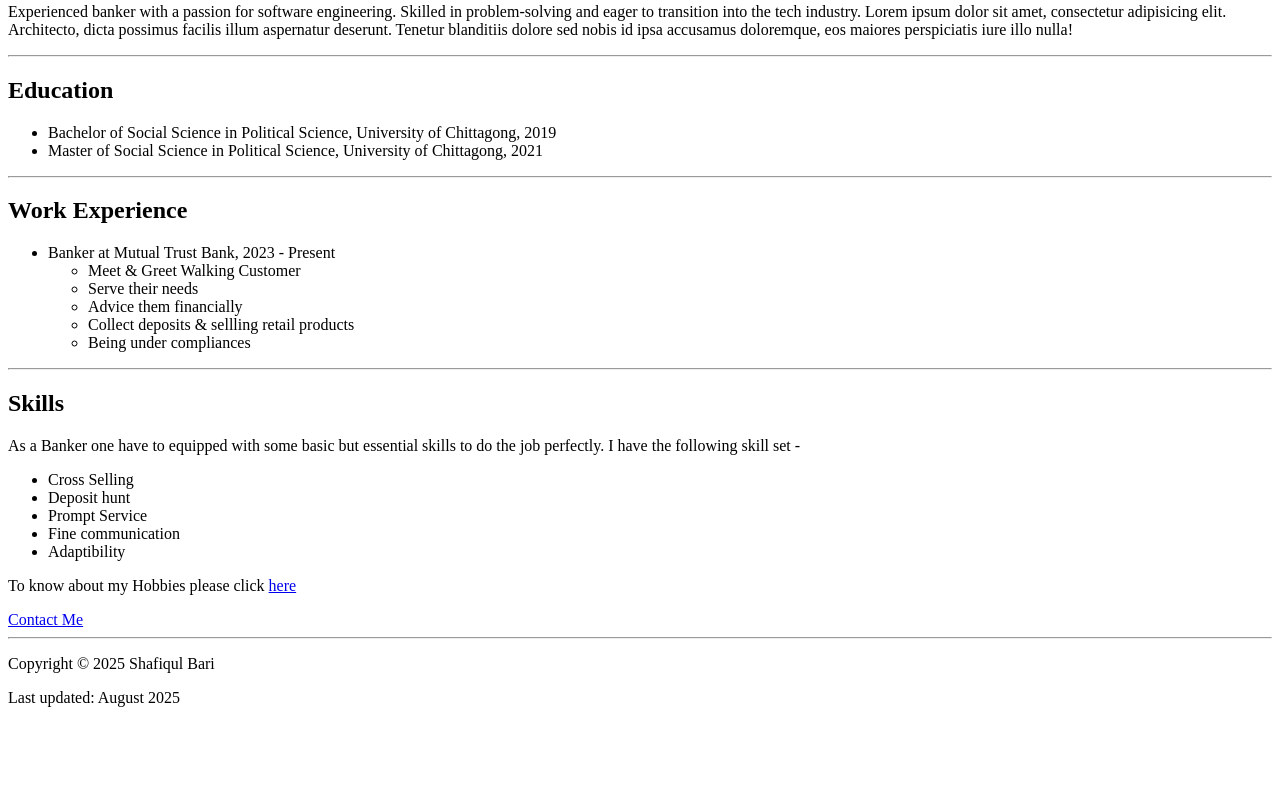
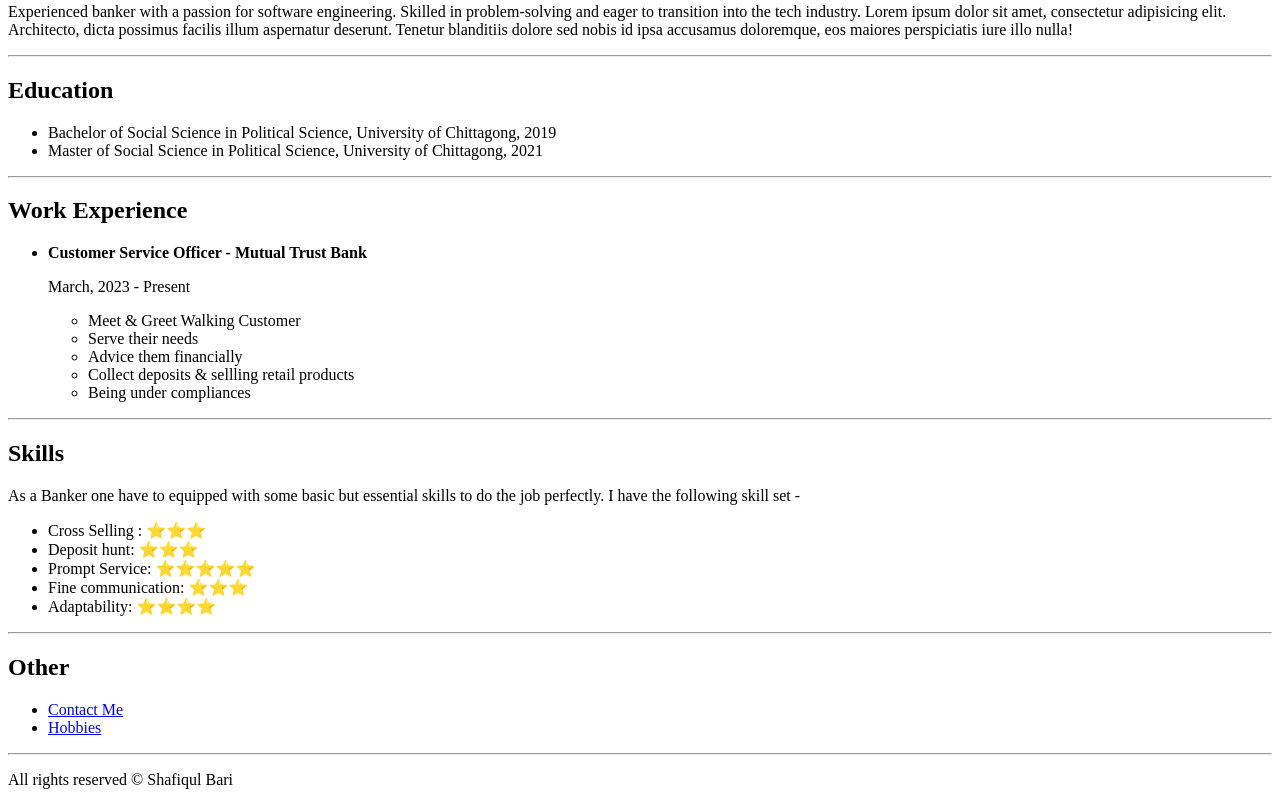
Before and after one commit to shafiqulbari/resume, a plain HTML site: page index.html in a window 1280 px wide. Shown: the part 400-1205 px from the top of the page. Before the commit the page ends 1123 px from the top, so only its background shows below. Drawn offline with Linux system fonts and the light colour scheme.

Commit message:
Update index.html

```diff
--- a/index.html
+++ b/index.html
@@ -10,20 +10,22 @@
    <img src="mubeen.jpg" alt="a picture of Shafiqul Bari" style="width: 200px; height: 200px;">
     <p>Full time Banker trying to be a Software Engineer</p>
     <hr />
+
    <h2>Summary</h2>
     <p>Experienced banker with a passion for software engineering. Skilled in problem-solving and eager to transition into the tech industry. Lorem ipsum dolor sit amet, consectetur adipisicing elit. Architecto, dicta possimus facilis illum aspernatur deserunt. Tenetur blanditiis dolore sed nobis id ipsa accusamus doloremque, eos maiores perspiciatis iure illo nulla!</p>
     <hr>
-    <div>
+
       <h2>Education</h2>
     <ul>
         <li>Bachelor of Social Science in Political Science, University of Chittagong, 2019</li>
         <li>Master of Social Science in Political Science, University of Chittagong, 2021</li>
-    </div>
+    </ul>
     <hr />
-    <div>
+
     <h2>Work Experience</h2>
     <ul>
-        <li>Banker at Mutual Trust Bank, 2023 - Present</li>
+        <li style="font-weight: bold;">Customer Service Officer - Mutual Trust Bank</li>
+        <p>March, 2023 - Present</p>
            <ul>
             <li>Meet & Greet Walking Customer</li>
             <li>Serve their needs</li>
@@ -31,24 +33,31 @@
             <li>Collect deposits & sellling retail products</li>
             <li>Being under compliances</li>
            </ul>
-    </ul></div>
+    </ul>
 <hr>
+
+
     <h2>Skills</h2>
      <p>As a Banker one have to equipped with some basic but essential skills to do the job perfectly. I have the following skill set - </p>
      <ul>
-      <li>Cross Selling</li>
-      <li>Deposit hunt</li>
-      <li>Prompt Service</li>
-      <li>Fine communication</li>
-      <li>Adaptibility</li>
+      <li>Cross Selling : ⭐️⭐️⭐️</li>
+      <li>Deposit hunt: ⭐️⭐️⭐️</li>
+      <li>Prompt Service: ⭐️⭐️⭐️⭐️⭐️</li>
+      <li>Fine communication: ⭐️⭐️⭐️</li>
+      <li>Adaptability: ⭐️⭐️⭐️⭐️</li>
      </ul>
-     <p>To know about my Hobbies please click <a href="hobbies.html" target="_blank"> here</a> </p>
-     <a href="contact.html">Contact Me</a>
      <hr>
+
+      <h2>Other</h2>
+      <ul>
+        <li><a href="contact.html" target="_blank">Contact Me</a></li>
+        <li><a href="hobbies.html" target="_blank">Hobbies</a></li>
+      </ul>
+
+     <hr>
+
   <footer>
-    <p>Copyright &copy; 2025 Shafiqul Bari</p>
-    <p>Last updated: August 2025</p>
+    <p>All rights reserved &copy; Shafiqul Bari</p>
   </footer>
 </body>
-
 </html>
```
